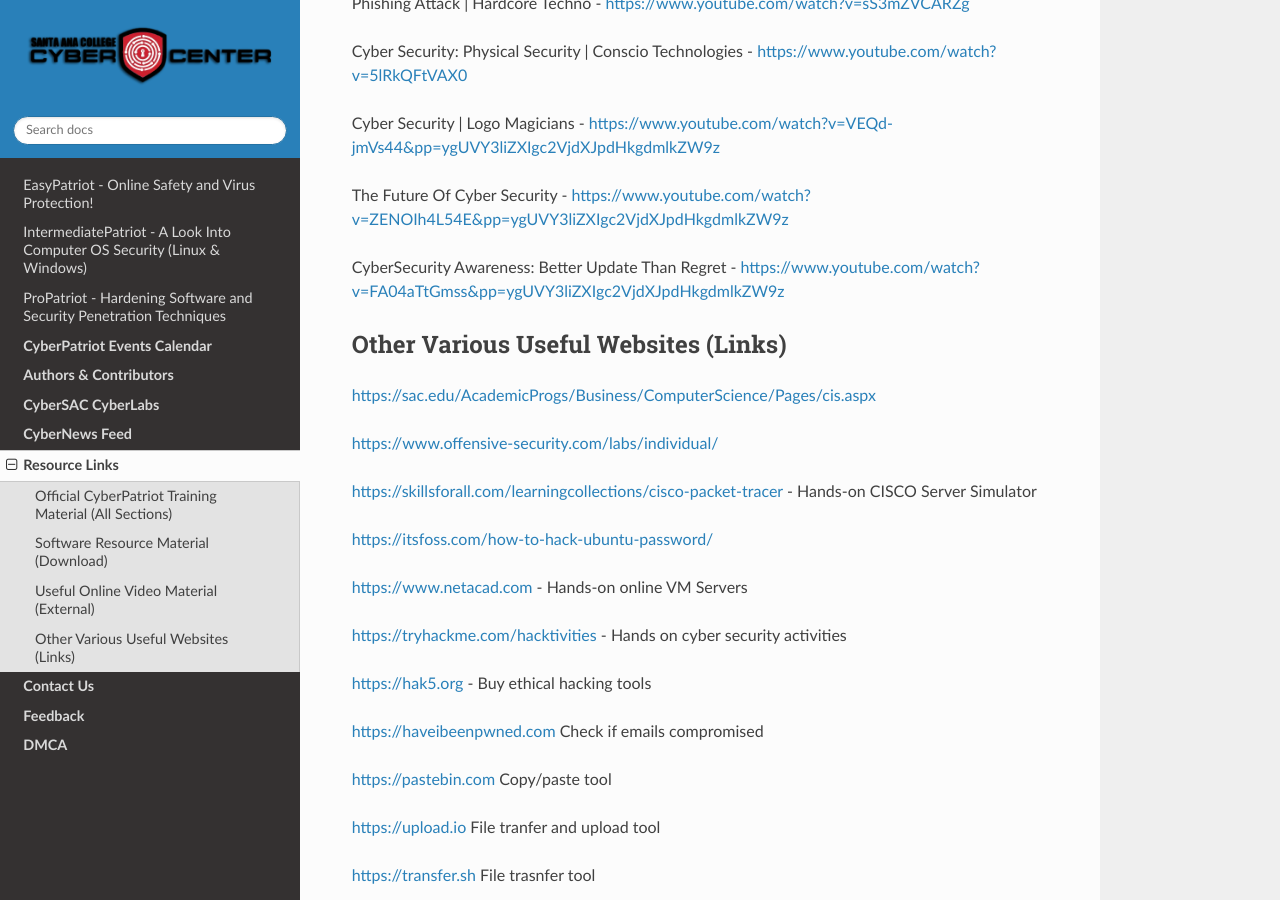
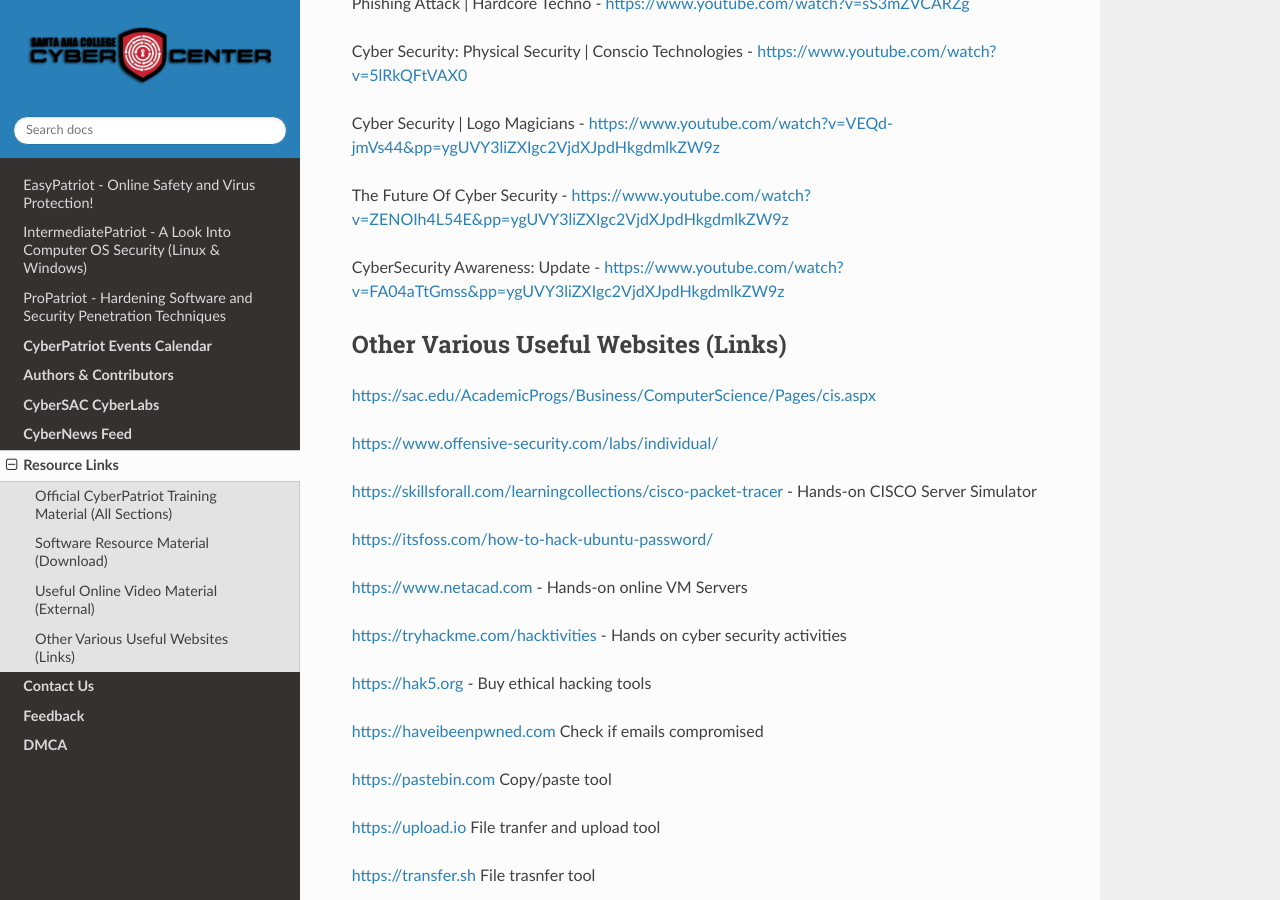
Before and after one commit to natt96z/cybersac, a Sphinx documentation site: the page built from docs/source/links.rst, in a window 1280 px wide and 900 px high, scrolled down 1902 px. Built offline with Sphinx 7.4.7 and the Read the Docs theme 2.0.0, drawn with Linux system fonts in a browser that asks for light colours.

Commit message:
Update links.rst

```diff
--- a/docs/source/links.rst
+++ b/docs/source/links.rst
@@ -71,7 +71,7 @@
 
 The Future Of Cyber Security - https://www.youtube.com/watch?v=ZENOIh4L54E&pp=ygUVY3liZXIgc2VjdXJpdHkgdmlkZW9z
 
-CyberSecurity Awareness: Better Update Than Regret - https://www.youtube.com/watch?v=FA04aTtGmss&pp=ygUVY3liZXIgc2VjdXJpdHkgdmlkZW9z
+CyberSecurity Awareness: Update - https://www.youtube.com/watch?v=FA04aTtGmss&pp=ygUVY3liZXIgc2VjdXJpdHkgdmlkZW9z
 
 
 Other  Various Useful Websites (Links)
```
